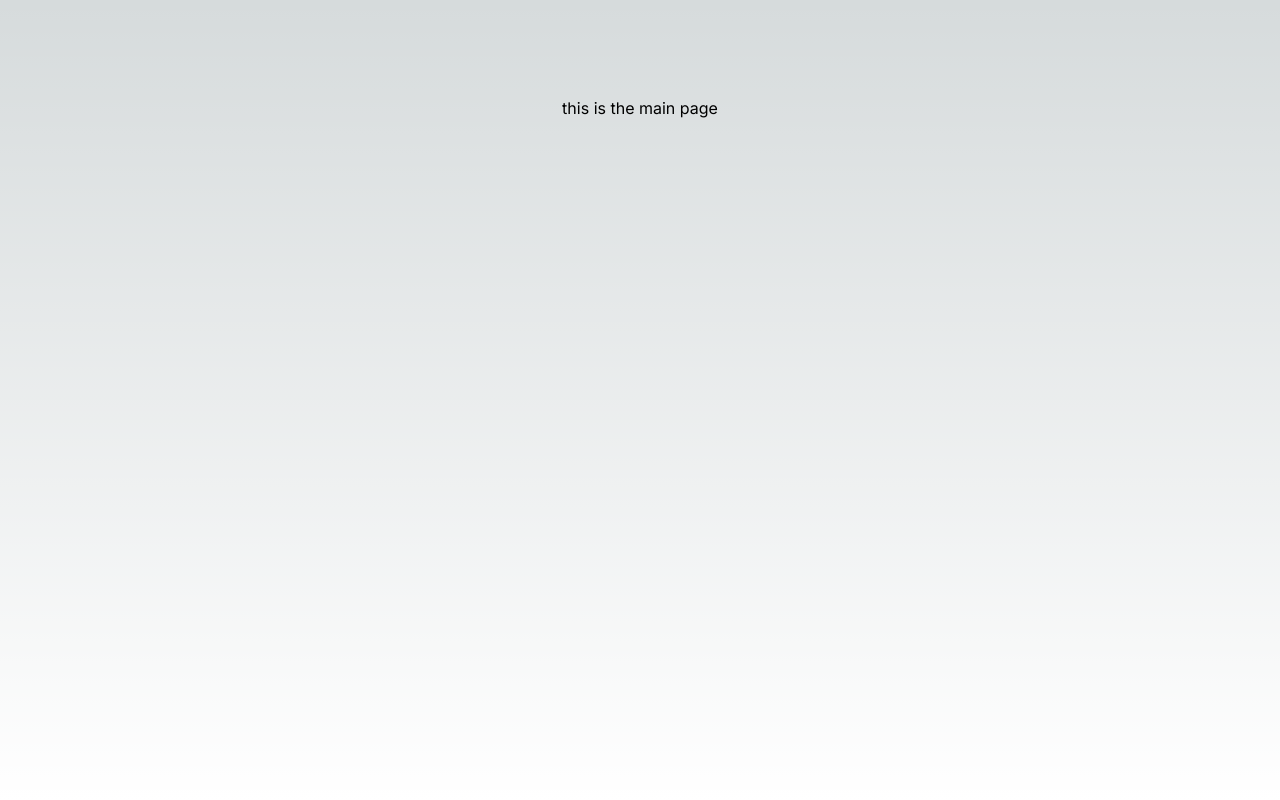
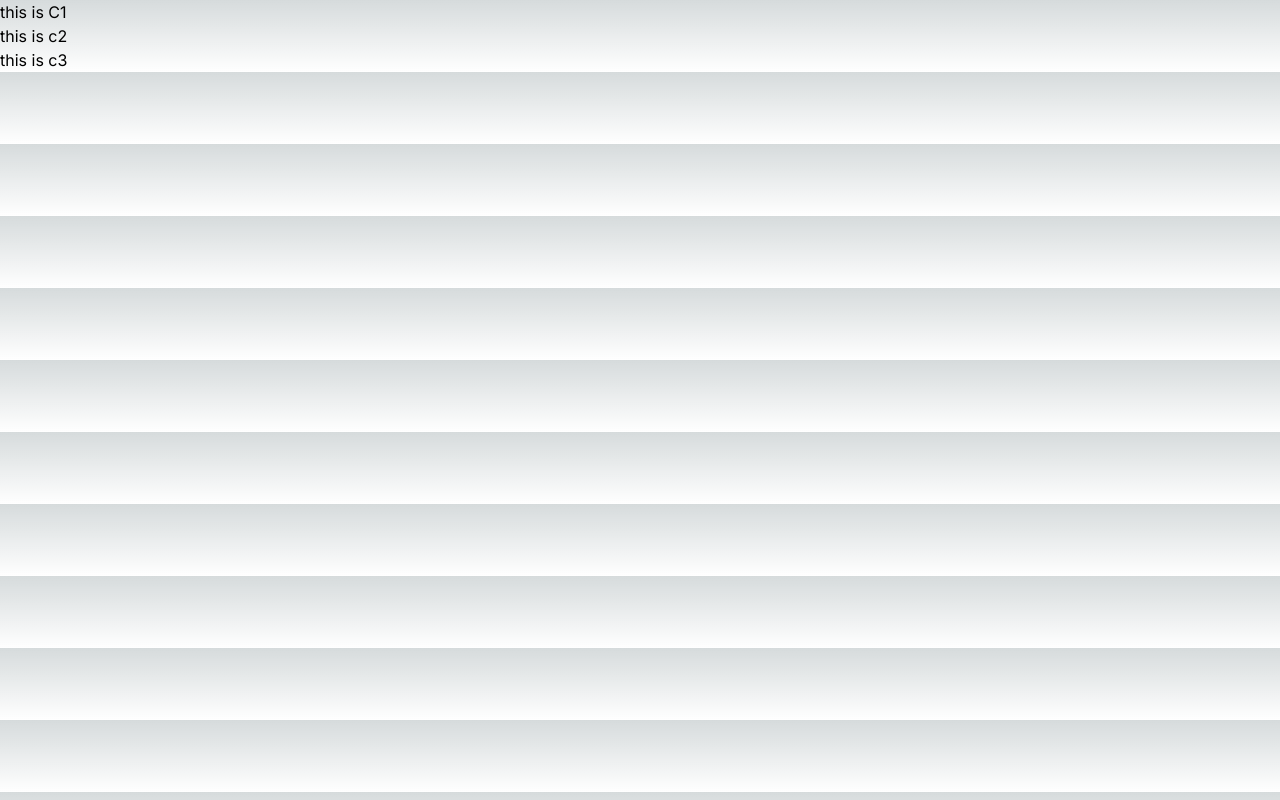
Before and after one commit to Yeshey-Gyatso/education-center, a Next.js app: page / in a window 1280 px wide. Built offline with nearby package versions, Linux system fonts and the light colour scheme.

Commit message:
adding some tailwind in all cs

```diff
--- a/src/app/page.tsx
+++ b/src/app/page.tsx
@@ -1,9 +1,17 @@
 import Image from 'next/image'
+import C1 from './components/c1'
+import C2 from './components/c2'
+import C3 from './components/c3'
 
 export default function Home() {
   return (
-    <main className="flex min-h-screen flex-col items-center justify-between p-24">
-      this is the main page
-    </main>
+    <div>
+      <C1/>
+      <C2/>
+      <C3/>
+    </div>
+    // <main className="flex min-h-screen flex-col items-center justify-between p-24">
+    //   this is the main page
+    // </main>
   )
 }
```
